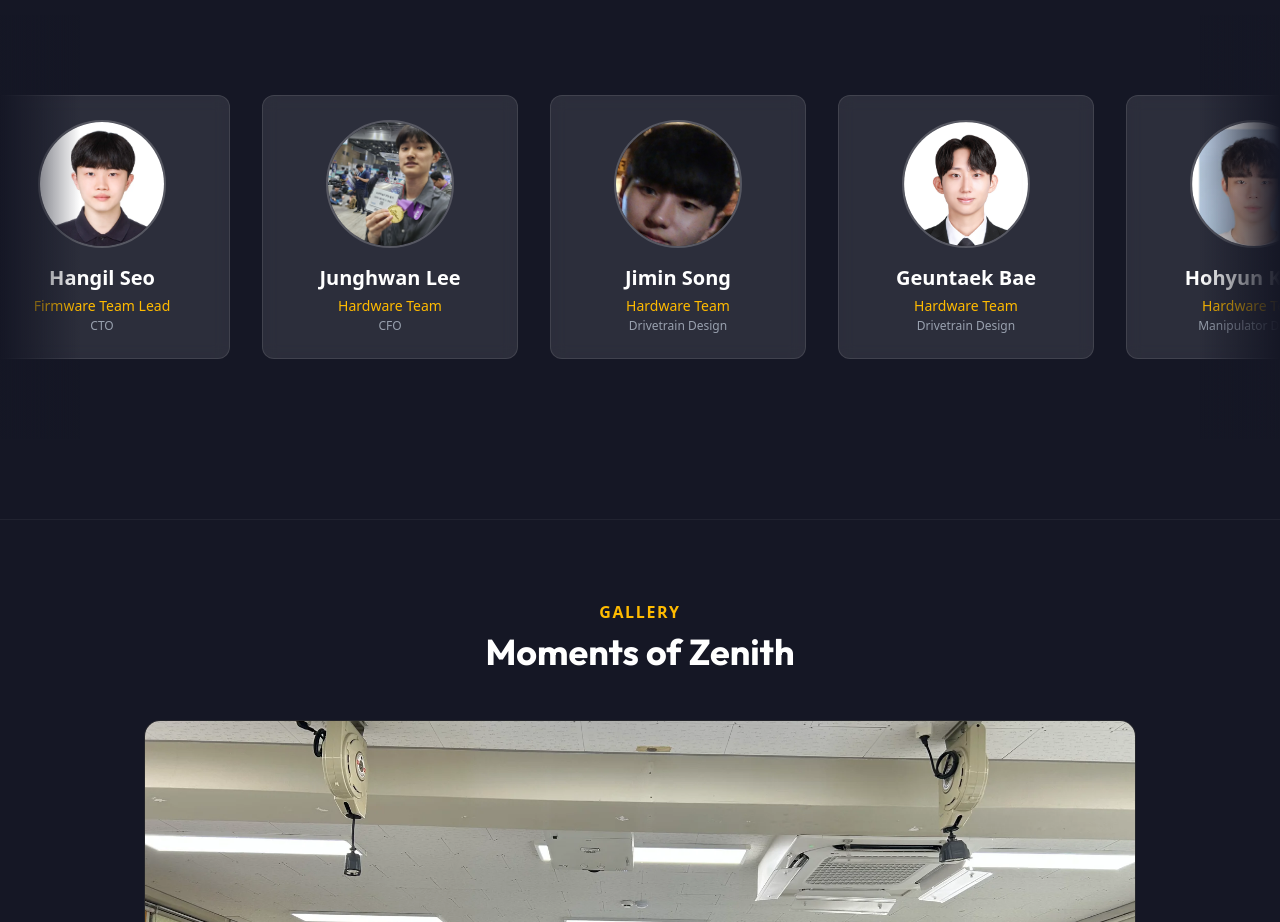
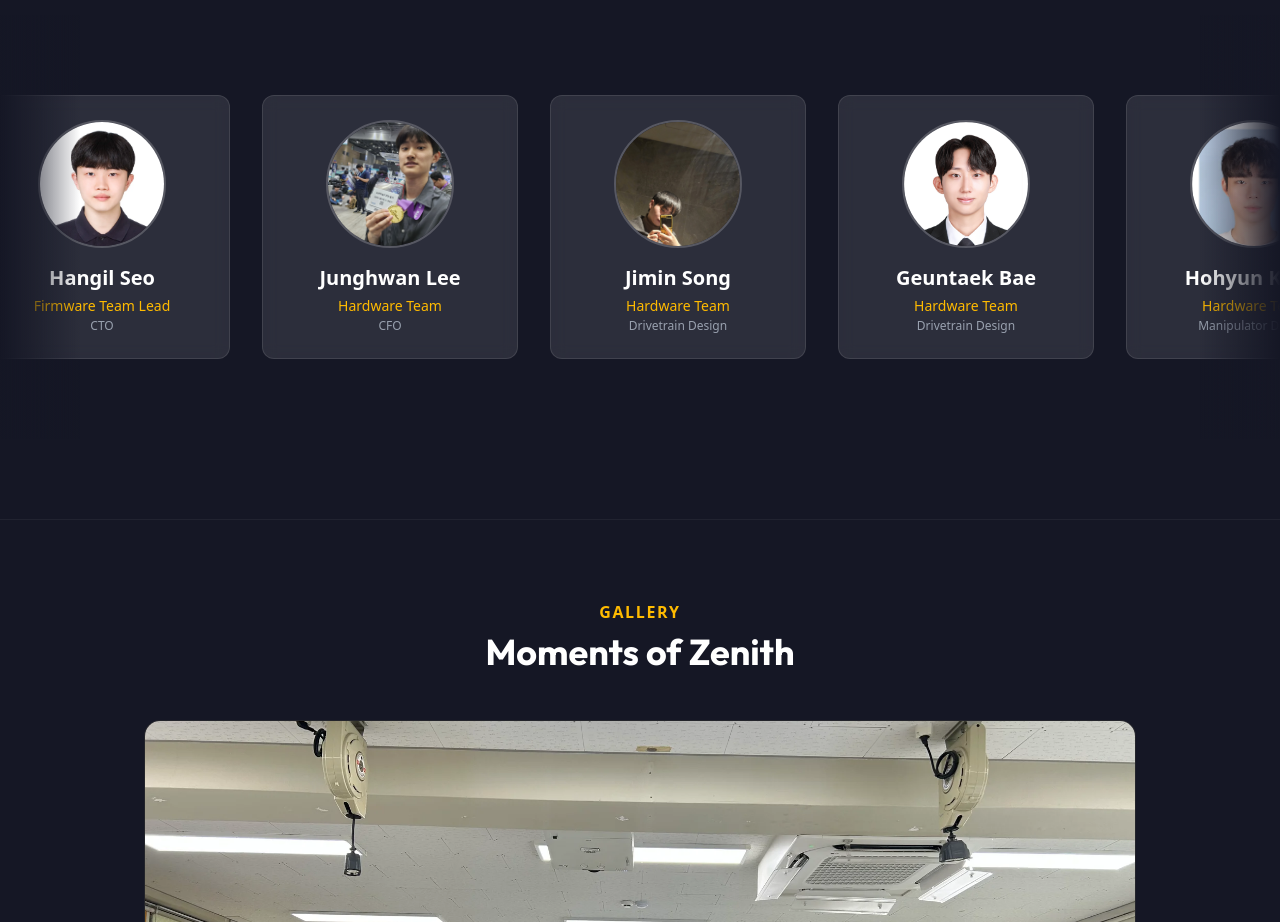
Before and after one commit to ZenithSpace/zenith.github.io, a React (Vite) app in the folder zenith-web/: page / in a window 1280 px wide. Shown: the part 4320-5242 px from the top of the page. Built offline with nearby package versions, Linux system fonts and the light colour scheme; a web font is replaced by a local one.

Commit message:
Update Jimin Song image and adjust Gyeongho Choi image (scale/pos)

```diff
--- a/zenith-web/src/components/Team.tsx
+++ b/zenith-web/src/components/Team.tsx
@@ -172,7 +172,11 @@ const Team = () => {
                                 <img
                                     src={member.image}
                                     alt={member.nameEn}
-                                    className="w-full h-full object-cover object-top"
+                                    className="w-full h-full object-cover"
+                                    style={{
+                                        objectPosition: member.imagePosition || 'top',
+                                        transform: `scale(${member.imageScale || 1})`
+                                    }}
                                     loading="lazy"
                                 />
                             </div>
--- a/zenith-web/src/data/team.ts
+++ b/zenith-web/src/data/team.ts
@@ -34,7 +34,7 @@ export const getTeamMembers = () => {
             nameKo: "송지민",
             team: "Hardware Team",
             role: "Drivetrain Design",
-            image: "/assets/team/jimin_song.jpg"
+            image: "/assets/team/jimin_song.png"
         },
         {
             nameEn: "Geuntaek Bae",
@@ -84,7 +84,8 @@ export const getTeamMembers = () => {
             team: "Firmware Team",
             role: "Power System Design",
             image: "/assets/team/gyeongho_choi.png",
-            imagePosition: "center 35%"
+            imagePosition: "center 80%",
+            imageScale: 0.9
         },
         {
             nameEn: "Daehoon Kang",
```
Also changed, not shown: zenith-web/public/assets/team/jimin_song.png (added).
